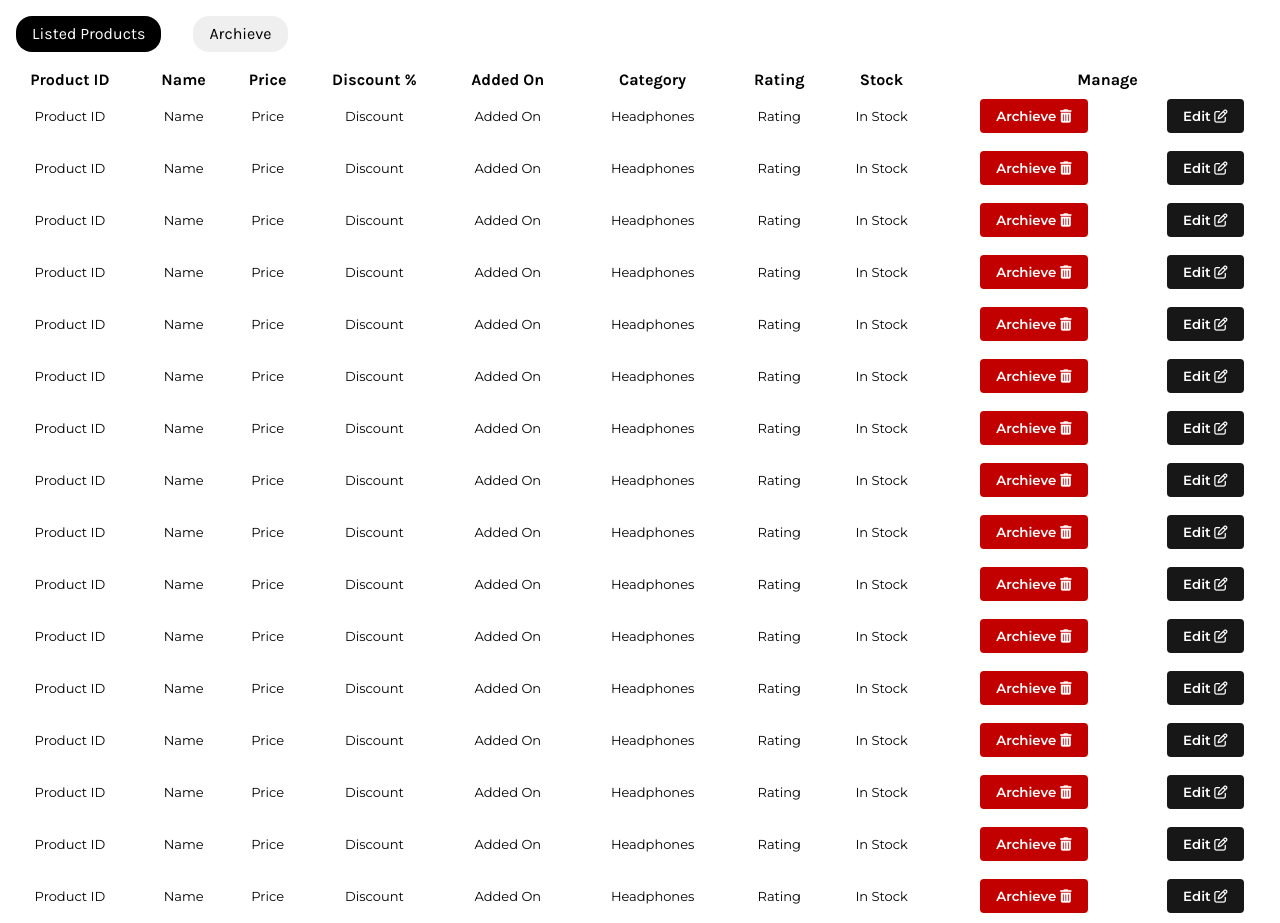
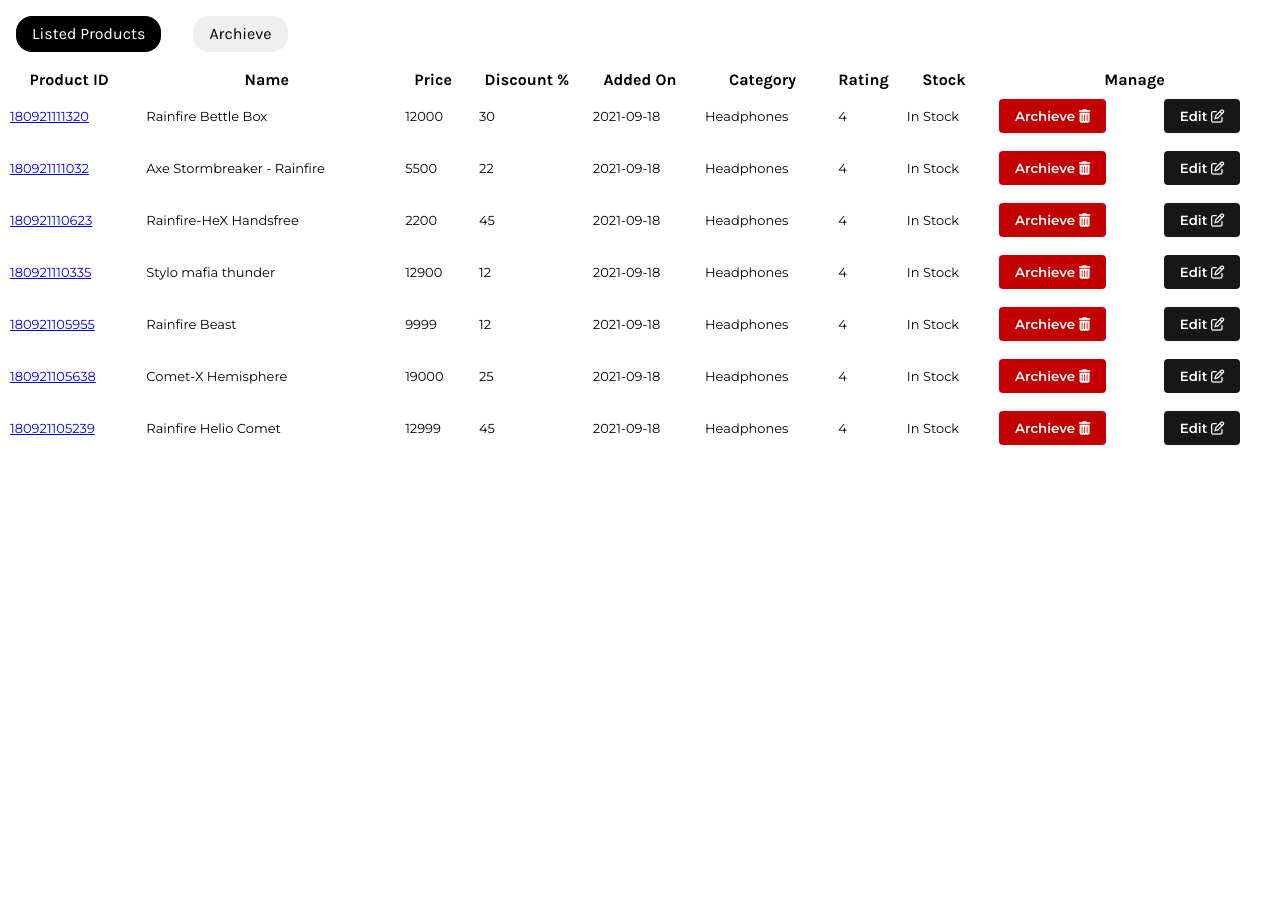
Before and after one commit to jatindahiya100/rainfire, a PHP site: page /admin/edit_Products.html in a window 1280 px wide. After the commit the page ends 445 px from the top, so only its background shows below. Run offline with PHP 8.4, Linux system fonts and the light colour scheme; data comes from the database, SQL or seed files in the repository; data that the repository does not hold is empty; some libraries are stand-ins or nearby versions.

Commit message:
Initial commit

```diff
--- a/admin/css/edit-Products.css
+++ b/admin/css/edit-Products.css
@@ -43,7 +43,7 @@ body {
     font-family: "Karla",sans-serif;
   }
 .product_listing table tr td {
-  text-align: center;
+  /* text-align: center; */
   padding: 8px;
   font-size: 13px;
   color: black;
@@ -55,6 +55,7 @@ body {
     line-height: 34px;
     padding: 0 16px 0 16px;
     font-weight: 600;
+    cursor: pointer;
 }
 .product_listing table tr td .archieve {
     background: rgb(194, 0, 0);
@@ -64,3 +65,81 @@ body {
     background: rgba(0, 0, 0, 0.911);
     color: white;
 }
+/* Pop Up */
+.modal-box {
+  display: none;
+  background: rgba(0, 0, 0, 0.541);
+  position: fixed;
+  left: 0;
+  top: 0;
+  height: 100%;
+  width: 100%;
+  z-index: 100;
+  overflow-y: auto;
+}
+.pop-up {
+  background: #fff;
+  width: 400px;
+  height: max-content;
+  position: relative;
+  top: 60px;
+  left: calc(50% - 200px);
+  padding: 15px;
+  border-radius: 4px;
+}
+.modal-box .pop-up .close-btn {
+  display: flex;
+  align-items: center;
+  justify-content: center;
+  position: absolute;
+  top: -10px;
+  right: -10px;
+  height: 26px;
+  width: 26px;
+  border-radius: 50%;
+  background: #000;
+  color: white;
+  font-weight: 700;
+  cursor: pointer;
+}
+.modal-box .pop-up form {
+  width: 100%;
+  padding: 16px;
+  display: flex;
+  flex-direction: column;
+  justify-content: center;
+  align-items: center;
+}
+.modal-box .pop-up form h3 {
+  font-family: "Karla",sans-serif;
+  margin-bottom: 20px;
+}
+.modal-box .pop-up input,select {
+  margin: 12px;
+  width: 300px;
+  outline: none;
+  border: none;
+  background-color: white;
+  font-family: "Karla",sans-serif;
+}
+.modal-box .pop-up select {
+  /* for Firefox */
+  -moz-appearance: none;
+  /* for Chrome */
+  -webkit-appearance: none;
+}
+
+/* For IE10 */
+.modal-box .pop-up select::-ms-expand {
+  display: none;
+}
+.modal-box .pop-up form input[type="button"]{
+  background: #000;
+  color: white;
+  line-height: 36px;
+  padding: 0 24px 0 24px;
+  width: max-content;
+  font-family: "Karla",sans-serif;
+  border-radius: 4px;
+  font-weight: 600;
+}
--- a/admin/dashboard.html
+++ b/admin/dashboard.html
@@ -47,7 +47,7 @@
                     <a href="Add-Products.html" target="iframe"><li>Add Product <i class='fas fa-cart-plus' style='font-size:20px'></i> </li></a>
                     <a href="edit_Products.html" target="iframe"><li>Edit Product  <i class="fa fa-edit" style="font-size:20px"></i></li></a>
                     <a href="https://accounts.google.com/ServiceLogin/signinchooser?service=analytics&passive=1209600&continue=https%3A%2F%2Fanalytics.google.com%2Fanalytics%2Fweb%2F%23&followup=https%3A%2F%2Fanalytics.google.com%2Fanalytics%2Fweb%2F&flowName=GlifWebSignIn&flowEntry=ServiceLogin" target="_blank"><li>Analytics <i class='fab fa-gofore' style='font-size:20px'></i> </li></a>
-                    <a href="http://localhost/phpmyadmin/" target="_blank"><li>phpmyadmin <i class='fas fa-database' style='font-size:20px'></i></li></a>
+                    <a href="http://localhost/phpmyadmin/" target="iframe"><li>phpmyadmin <i class='fas fa-database' style='font-size:20px'></i></li></a>
                     <li id="logout">Log Out <i class='fas fa-power-off' style='font-size:20px'></i></li>
                 </ul>
             </div>
--- a/admin/edit_Products.html
+++ b/admin/edit_Products.html
@@ -20,6 +20,7 @@
 </head>
 
 <body>
+    <div class="wrapper">
         <div class="btn">
             <button class="active">Listed Products</button>
             <button>Archieve</button>
@@ -39,235 +40,125 @@
                     <th colspan="2">Manage</th>
                 </tr>
 
-            <tr>
-                <td>Product ID</td>
-                <td>Name</td>
-                <td>Price</td>
-                <td>Discount</td>
-                <td>Added On</td>
-                <td>Headphones</td>
-                <td>Rating</td>
-                <td>In Stock</td>
-                <td><button class="archieve">Archieve <i class="fa fa-trash" ></i>
-                </button></td>
-                <td><button class="edit">Edit <i class="fa fa-edit"></i></button></td>
-            </tr>
-
-            <tr>
-                <td>Product ID</td>
-                <td>Name</td>
-                <td>Price</td>
-                <td>Discount</td>
-                <td>Added On</td>
-                <td>Headphones</td>
-                <td>Rating</td>
-                <td>In Stock</td>
-                <td><button class="archieve">Archieve <i class="fa fa-trash" ></i>
-                </button></td>
-                <td><button class="edit">Edit <i class="fa fa-edit"></i></button></td>
-            </tr>
-
-            <tr>
-                <td>Product ID</td>
-                <td>Name</td>
-                <td>Price</td>
-                <td>Discount</td>
-                <td>Added On</td>
-                <td>Headphones</td>
-                <td>Rating</td>
-                <td>In Stock</td>
-                <td><button class="archieve">Archieve <i class="fa fa-trash" ></i>
-                </button></td>
-                <td><button class="edit">Edit <i class="fa fa-edit"></i></button></td>
-            </tr>
-
-            <tr>
-                <td>Product ID</td>
-                <td>Name</td>
-                <td>Price</td>
-                <td>Discount</td>
-                <td>Added On</td>
-                <td>Headphones</td>
-                <td>Rating</td>
-                <td>In Stock</td>
-                <td><button class="archieve">Archieve <i class="fa fa-trash" ></i>
-                </button></td>
-                <td><button class="edit">Edit <i class="fa fa-edit"></i></button></td>
-            </tr>
-
-
-            <tr>
-                <td>Product ID</td>
-                <td>Name</td>
-                <td>Price</td>
-                <td>Discount</td>
-                <td>Added On</td>
-                <td>Headphones</td>
-                <td>Rating</td>
-                <td>In Stock</td>
-                <td><button class="archieve">Archieve <i class="fa fa-trash" ></i>
-                </button></td>
-                <td><button class="edit">Edit <i class="fa fa-edit"></i></button></td>
-            </tr>
-
-
-            <tr>
-                <td>Product ID</td>
-                <td>Name</td>
-                <td>Price</td>
-                <td>Discount</td>
-                <td>Added On</td>
-                <td>Headphones</td>
-                <td>Rating</td>
-                <td>In Stock</td>
-                <td><button class="archieve">Archieve <i class="fa fa-trash" ></i>
-                </button></td>
-                <td><button class="edit">Edit <i class="fa fa-edit"></i></button></td>
-            </tr>
-
-            <tr>
-                <td>Product ID</td>
-                <td>Name</td>
-                <td>Price</td>
-                <td>Discount</td>
-                <td>Added On</td>
-                <td>Headphones</td>
-                <td>Rating</td>
-                <td>In Stock</td>
-                <td><button class="archieve">Archieve <i class="fa fa-trash" ></i>
-                </button></td>
-                <td><button class="edit">Edit <i class="fa fa-edit"></i></button></td>
-            </tr>
-
-
-            <tr>
-                <td>Product ID</td>
-                <td>Name</td>
-                <td>Price</td>
-                <td>Discount</td>
-                <td>Added On</td>
-                <td>Headphones</td>
-                <td>Rating</td>
-                <td>In Stock</td>
-                <td><button class="archieve">Archieve <i class="fa fa-trash" ></i>
-                </button></td>
-                <td><button class="edit">Edit <i class="fa fa-edit"></i></button></td>
-            </tr>
-
-            <tr>
-                <td>Product ID</td>
-                <td>Name</td>
-                <td>Price</td>
-                <td>Discount</td>
-                <td>Added On</td>
-                <td>Headphones</td>
-                <td>Rating</td>
-                <td>In Stock</td>
-                <td><button class="archieve">Archieve <i class="fa fa-trash" ></i>
-                </button></td>
-                <td><button class="edit">Edit <i class="fa fa-edit"></i></button></td>
-            </tr>
-
-
-            <tr>
-                <td>Product ID</td>
-                <td>Name</td>
-                <td>Price</td>
-                <td>Discount</td>
-                <td>Added On</td>
-                <td>Headphones</td>
-                <td>Rating</td>
-                <td>In Stock</td>
-                <td><button class="archieve">Archieve <i class="fa fa-trash" ></i>
-                </button></td>
-                <td><button class="edit">Edit <i class="fa fa-edit"></i></button></td>
-            </tr>
-
-            <tr>
-                <td>Product ID</td>
-                <td>Name</td>
-                <td>Price</td>
-                <td>Discount</td>
-                <td>Added On</td>
-                <td>Headphones</td>
-                <td>Rating</td>
-                <td>In Stock</td>
-                <td><button class="archieve">Archieve <i class="fa fa-trash" ></i>
-                </button></td>
-                <td><button class="edit">Edit <i class="fa fa-edit"></i></button></td>
-            </tr>
-
-
-            <tr>
-                <td>Product ID</td>
-                <td>Name</td>
-                <td>Price</td>
-                <td>Discount</td>
-                <td>Added On</td>
-                <td>Headphones</td>
-                <td>Rating</td>
-                <td>In Stock</td>
-                <td><button class="archieve">Archieve <i class="fa fa-trash" ></i>
-                </button></td>
-                <td><button class="edit">Edit <i class="fa fa-edit"></i></button></td>
-            </tr>
-
-            <tr>
-                <td>Product ID</td>
-                <td>Name</td>
-                <td>Price</td>
-                <td>Discount</td>
-                <td>Added On</td>
-                <td>Headphones</td>
-                <td>Rating</td>
-                <td>In Stock</td>
-                <td><button class="archieve">Archieve <i class="fa fa-trash" ></i>
-                </button></td>
-                <td><button class="edit">Edit <i class="fa fa-edit"></i></button></td>
-            </tr>
-            <tr>
-                <td>Product ID</td>
-                <td>Name</td>
-                <td>Price</td>
-                <td>Discount</td>
-                <td>Added On</td>
-                <td>Headphones</td>
-                <td>Rating</td>
-                <td>In Stock</td>
-                <td><button class="archieve">Archieve <i class="fa fa-trash" ></i>
-                </button></td>
-                <td><button class="edit">Edit <i class="fa fa-edit"></i></button></td>
-            </tr>
-            <tr>
-                <td>Product ID</td>
-                <td>Name</td>
-                <td>Price</td>
-                <td>Discount</td>
-                <td>Added On</td>
-                <td>Headphones</td>
-                <td>Rating</td>
-                <td>In Stock</td>
-                <td><button class="archieve">Archieve <i class="fa fa-trash" ></i>
-                </button></td>
-                <td><button class="edit">Edit <i class="fa fa-edit"></i></button></td>
-            </tr>
-            <tr>
-                <td>Product ID</td>
-                <td>Name</td>
-                <td>Price</td>
-                <td>Discount</td>
-                <td>Added On</td>
-                <td>Headphones</td>
-                <td>Rating</td>
-                <td>In Stock</td>
-                <td><button class="archieve">Archieve <i class="fa fa-trash" ></i>
-                </button></td>
-                <td><button class="edit">Edit <i class="fa fa-edit"></i></button></td>
-            </tr>
-
 
             </table>
         </div>
+
+        <div class="modal-box">
+            <div class="pop-up">
+                <div id="close-modal" class="close-btn">X</div>
+                <form action="">
+                    <h3>Update Details</h3>
+                    <input type="text" id="pname" placeholder="Product Name">
+                    <input type="text" id="price" placeholder="Rs. 12000">
+                    <input type="text" id="discount" placeholder="45 %">
+
+                    <select name="Category" id="Category">
+                        <option value="" selected disabled>Choose Category</option>
+                        <option value="Headphones">Headphones</option>
+                        <option value="Data Cables">Data Cables</option>
+                        <option value="Speakers">Speakers</option>
+                        <option value="Batteries">Batteries</option>
+                    </select>
+
+                    <select name="Rating" id="Rating">
+                        <option value="Rating" selected disabled>Rating</option>
+                        <option value="1">1</option>
+                        <option value="2">2</option>
+                        <option value="3">3</option>
+                        <option value="4">4</option>
+                        <option value="5">5</option>
+                    </select>
+
+                    <select name="Stock" id="Stock">
+                        <option value="In Stock">In Stock</option>
+                        <option value="Out Of Stock">Out Of Stock</option>
+                    </select>
+
+                    <input type="button" value="Update">
+                </form>
+            </div>
+        </div>
+    </div>
+
+    <!-- Importing jquery for AJAX -->
+    <script src="https://ajax.googleapis.com/ajax/libs/jquery/3.5.1/jquery.min.js"></script>
+    <script>
+
+        var get = "Listed";
+        function list_products(get) {
+            $.ajax({
+                url: "api/edit-Products.php",
+                type: "POST",
+                data: {
+                    sendData: get
+                },
+                success: function (response) {
+                    var products = "";
+                    $.each(response, function (key, value) {
+                        products += "<tr>" +
+                            "<td><a href='../Details.html?ProductID=" + value.p_ID + "'>" + value.p_ID + "</a></td>" +
+                            "<td>" + value.p_Name + "</td>" +
+                            "<td>" + value.p_Price + "</td>" +
+                            "<td>" + value.discount + "</td>" +
+                            "<td>" + value.added_on + "</td>" +
+                            "<td>" + value.category + "</td>" +
+                            "<td>" + value.rating + "</td>" +
+                            "<td>" + value.stock + "</td>" +
+                            "<td><button class='archieve'>Archieve <i class='fa fa-trash'></i></button></td>" +
+                            "<td><button class='edit' data-pid='" + value.p_ID + "'>Edit <i class='fa fa-edit'></i></button></td>" +
+                            "</tr>"
+                    });
+                    $('table').append(products);
+                }
+            });
+        }
+        list_products(get);
+
+        // Show Modal Box
+        $(document).on("click", ".edit", function () {
+
+            var product_Id = $(this).data("pid");
+
+            $.ajax({
+                url: "api/edit-Products.php",
+                type: "POST",
+                data: {
+                    p_ID: product_Id,
+                    sendData: "EditButtonClicked"
+                },
+                success: function (response) {
+                    $('#pname').val(response[0]['p_Name']);
+                    $('#price').val(response[0]['p_Price']);
+                    $('#discount').val(response[0]['discount']);
+
+                    $("#Category option").each(function () {
+                        if ($(this).text() == response[0]['category']) {
+                            $(this).prop("selected","selected");
+                        }
+                    });
+
+                    $("#Rating option").each(function () {
+                        if ($(this).text() == response[0]['rating']) {
+                            $(this).prop("selected","selected");
+                        }
+                    });
+
+                    $("#Stock option").each(function () {
+                        if ($(this).text() == response[0]['stock']) {
+                            $(this).prop("selected","selected");
+                        }
+                    });
+
+                    $('.modal-box').fadeIn();
+                }
+            });
+        });
+        // Hide Modal Box
+        $(document).on("click", "#close-modal", function () {
+            $('.modal-box').fadeOut();
+        });
+    </script>
 </body>
 
 </html>
```
Also changed, not shown: admin/api/edit-Products.php (added, +66 -0 lines), admin/test.html (added, +13 -0 lines). Lines whose indentation alone changed are shown as unchanged.
